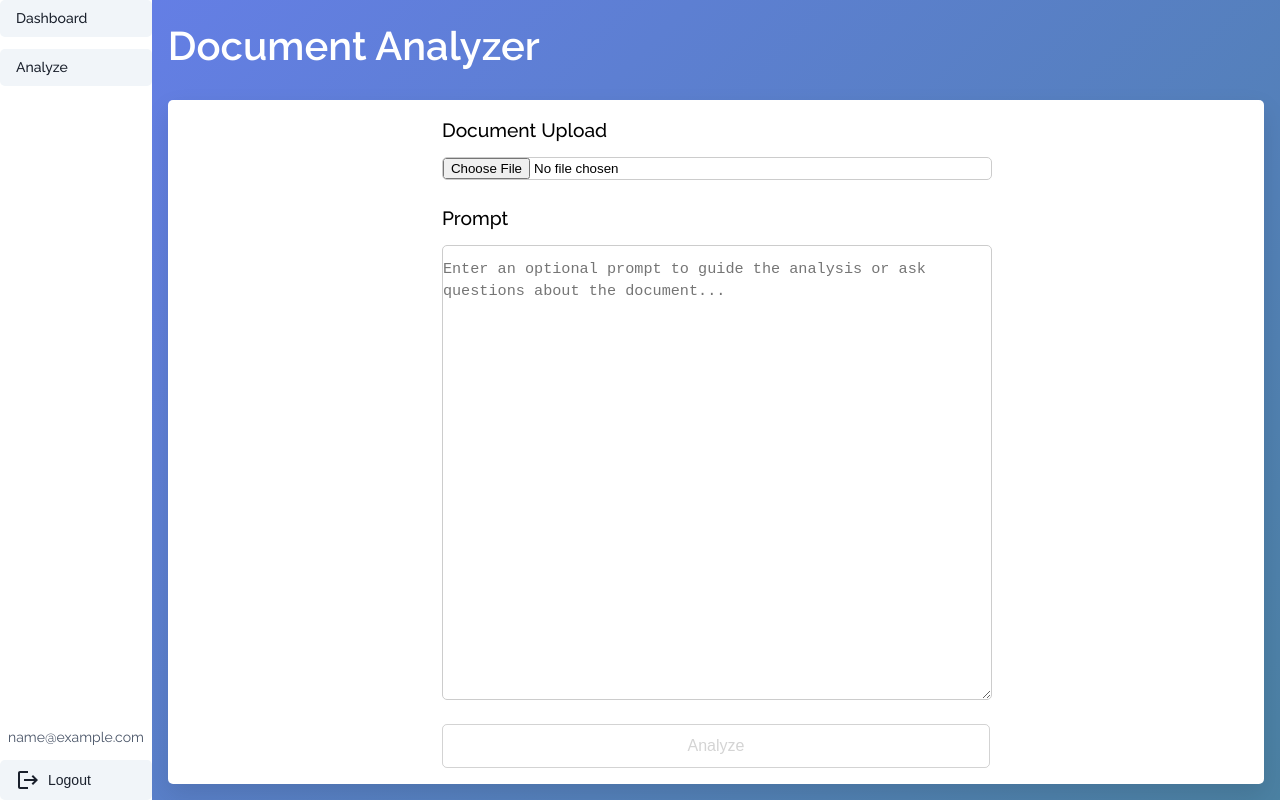
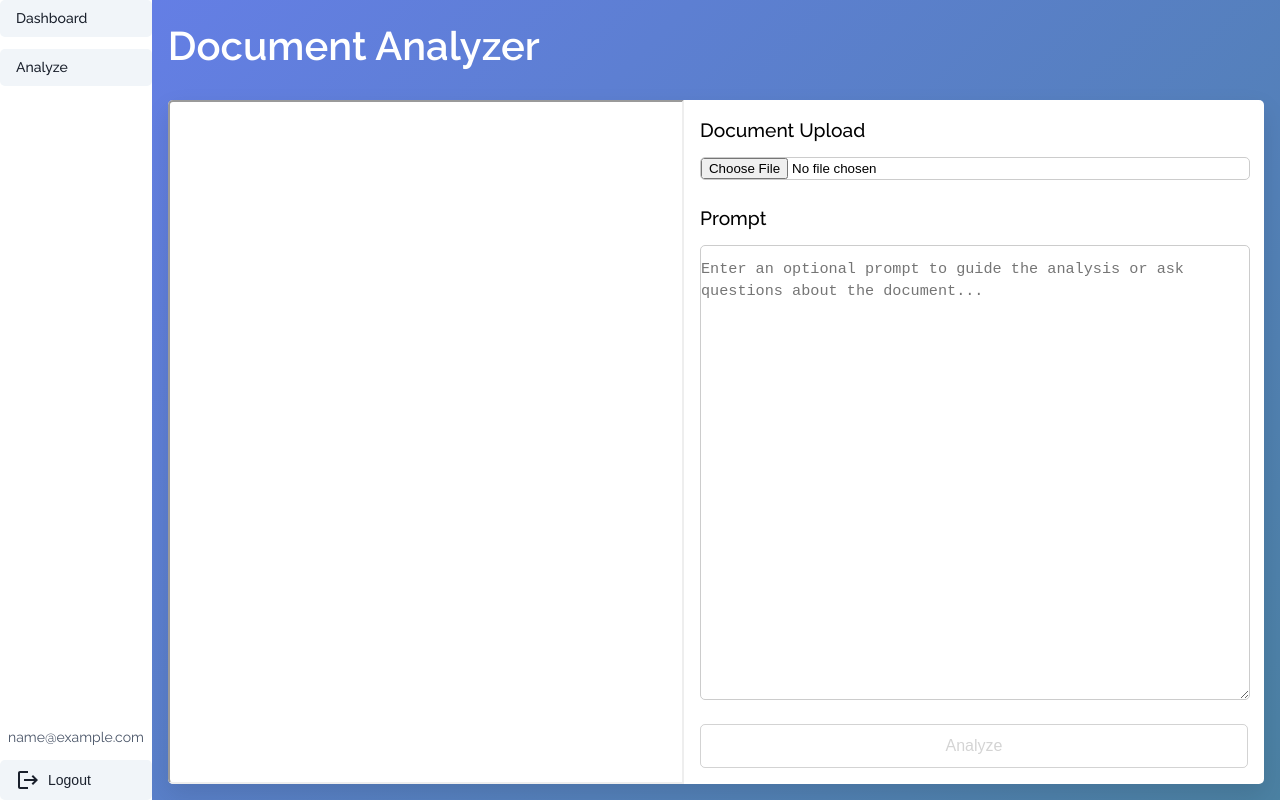
Before and after one commit to ccamisoss/AI-Document-Analyzer, a React (Vite) app in the folder frontend/: page /analyze in a window 1280 px wide. Built offline with nearby package versions, Linux system fonts and the light colour scheme; no server answers; sample sign-in values are in the browser's storage.

Commit message:
Refactor: Update AnalyzeForm and DocumentDetail components for improved layout and styling; enhance PDF preview handling and adjust back button icon color for better visibility.

```diff
--- a/frontend/src/pages/AnalyzeForm.jsx
+++ b/frontend/src/pages/AnalyzeForm.jsx
@@ -112,25 +112,28 @@ function AnalyzeForm() {
         gap: "1rem",
       }}
     >
-      {loading && <div>Analizing document...</div>}
       <h1 style={{ margin: "1.5rem 0 1rem", color: "white" }}>
         Document Analyzer
       </h1>
       <form onSubmit={handleSubmit} className="upload-form">
-        {(file || document) && (
-          <div style={{ flex: 1 }}>
+        <div style={{ flex: 1, display: "flex" }}>
           <iframe
             src={
               document
                 ? `${API_BASE_URL}/${document?.path.replace("\\", "/")}`
-                  : URL.createObjectURL(file)
+                : file
+                  ? URL.createObjectURL(file)
+                  : undefined
             }
             width="100%"
-              height="100%"
+            style={{
+              flex: 1,
+              borderTopLeftRadius: "5px",
+              borderBottomLeftRadius: "5px",
+            }}
             title="PDF Preview"
           />
         </div>
-        )}
         <div
           style={{
             display: "flex",
--- a/frontend/src/pages/DocumentDetail.jsx
+++ b/frontend/src/pages/DocumentDetail.jsx
@@ -268,7 +268,7 @@ export default function DocumentDetail() {
             cursor: "pointer",
           }}
         >
-          <KeyboardBackspaceIcon />
+          <KeyboardBackspaceIcon sx={{ fill: "white" }}/>
         </button>
         <h1 style={{ color: "white" }}>Document Detail</h1>
       </div>
```
Lines whose indentation alone changed are shown as unchanged.
